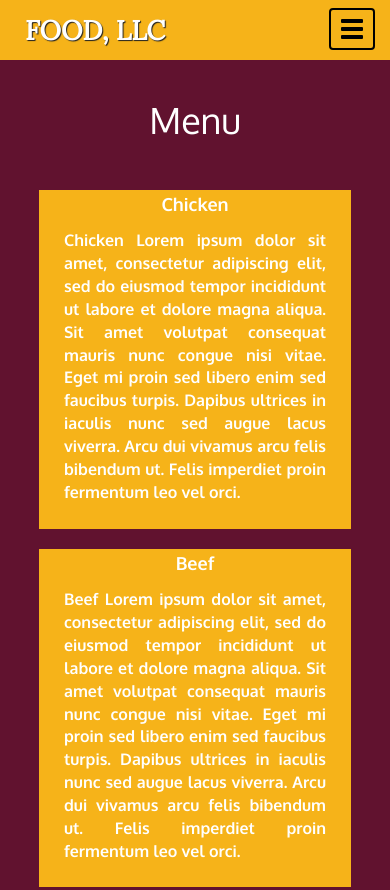
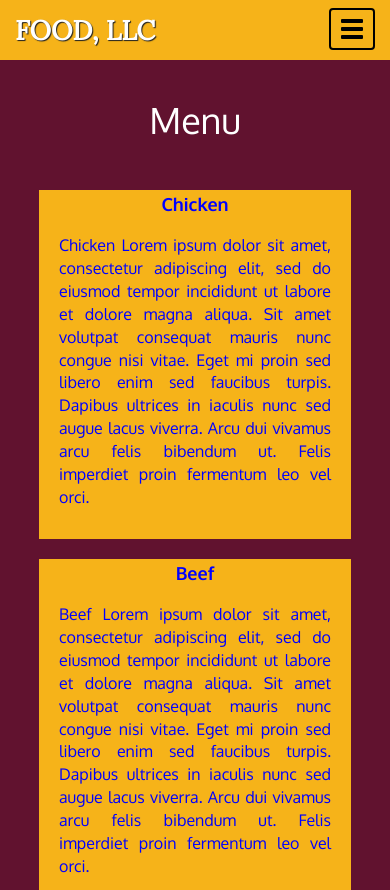
Before and after one commit to TheWebMan2075/mod3_solution, a plain HTML site: page index.html in a window 390 px wide. Shown: the top 890 px of the page. Drawn offline with Linux system fonts and the light colour scheme.

Commit message:
final edits

```diff
--- a/css/stylesheet.css
+++ b/css/stylesheet.css
@@ -1,6 +1,6 @@
 body{
   font-size: 16px;
-  color: #fff;
+  color: #fff; /*white*/
   background-color: #61122f; /*maroon*/
   font-family: 'Oxygen', sans-serif;
 }
@@ -45,15 +45,20 @@ body{
 #nav-list: nth-child(3){
   border-bottom: 0;
 }
+
+
 #nav-list li{
-  background: #fff;
+  background: #000; /*background of dropdown list is black*/
   border-bottom: 2px solid;
+
 }
+
 #nav-list li: nth-child(3){
   border-bottom:0;
 }
+/*the actual names in the drop down list chicken, beef, sushi*/
 #nav-list li a{
-  color: #000;
+  color: #fff; /*white*/
   font-weight: 600;
   line-height: 8px
 }
@@ -73,22 +78,25 @@ body{
 /*affects the background colour of each menu item, ie chicken*/
 .menu-item{
   margin-bottom: 20px;
-  background:  #f6b319;
+  background:  #f6b319;  /*yellowish*/
   padding: 10px;
 }
-.menu-item h3 {
+.menu-item h4 {
   font-weight: bold;
+  color: blue;
 }
+
 .menu-item p{
   font-weight: 600;
   font-size: .9em;
-  padding: 5px 10px;
+  padding: 10px 10px;
+  color: blue;
 }
 
-
-@media (max-width:767px){
-  .navbar-brand:focus, .navbar-brand{
-    margin-left:10px;
+/*affects the layout of the food items in mobile view*/
+@media (max-width: 767px) {
+  .navbar-brand: focus, .navbar-brand{
+    margin-left: 20px;
   }
   .menu{
     width: 80%;
@@ -97,8 +105,8 @@ body{
     margin-bottom: 15px;
   }
   .menu-item p{
-    font-weight: 600;
+    font-weight: 500;
     font-size: 1em;
-    padding:5px 15px;
+    padding: 10px 10px;
   }
 }
```
